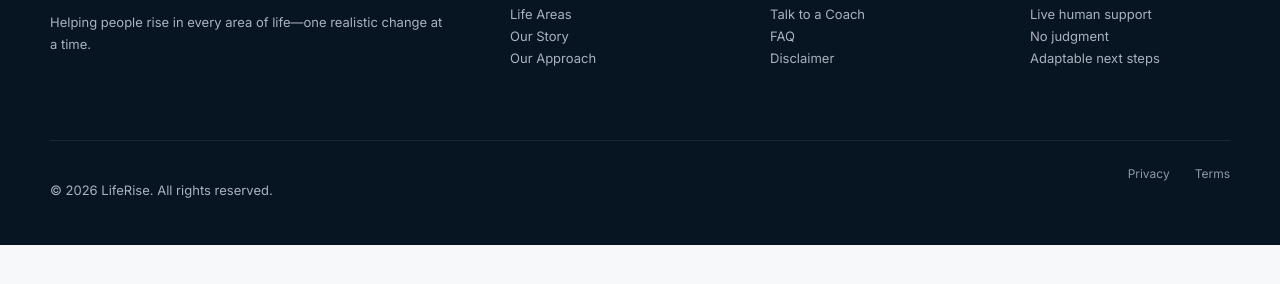
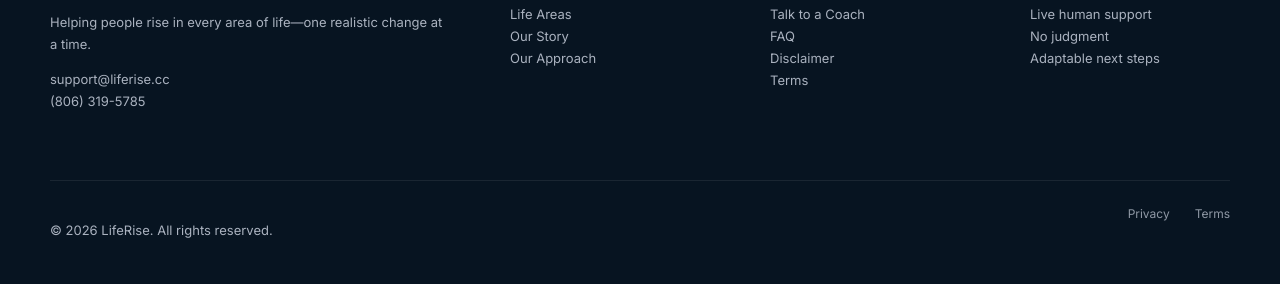
Before and after one commit to jmjdasinger16-crypto/liferise.cc, a plain HTML site: page index.html in a window 1280 px wide. Shown: the part 6777-7061 px from the top of the page. Before the commit the page ends 7022 px from the top, so only its background shows below. Drawn offline with nearby package versions, Linux system fonts and the light colour scheme.

Commit message:
Add LifeRise contact information

```diff
--- a/index.html
+++ b/index.html
@@ -116,12 +116,12 @@
 
   <footer>
     <div class="wrap footer-grid">
-      <div class="footer-brand"><a class="brand footer-logo" href="index.html"><span class="brand-mark"><span></span></span><strong>LifeRise</strong></a><p>Helping people rise in every area of life—one realistic change at a time.</p></div>
+      <div class="footer-brand"><a class="brand footer-logo" href="index.html"><span class="brand-mark"><span></span></span><strong>LifeRise</strong></a><p>Helping people rise in every area of life—one realistic change at a time.</p><p><a href="mailto:support@liferise.cc">support@liferise.cc</a><br><a href="tel:+18063195785">(806) 319-5785</a></p></div>
       <div><h4>Explore</h4><ul><li><a href="areas.html">Life Areas</a></li><li><a href="about.html">Our Story</a></li><li><a href="#approach">Our Approach</a></li></ul></div>
-      <div><h4>Support</h4><ul><li><a href="contact.html">Talk to a Coach</a></li><li><a href="#faq">FAQ</a></li><li><a href="disclaimer.html">Disclaimer</a></li></ul></div>
+      <div><h4>Support</h4><ul><li><a href="contact.html">Talk to a Coach</a></li><li><a href="#faq">FAQ</a></li><li><a href="disclaimer.html">Disclaimer</a></li><li><a href="terms.html">Terms</a></li></ul></div>
       <div><h4>Our Promise</h4><ul><li>Live human support</li><li>No judgment</li><li>Adaptable next steps</li></ul></div>
     </div>
-    <div class="wrap copyright"><p>© 2026 LifeRise. All rights reserved.</p><div><a href="disclaimer.html">Privacy</a><a href="disclaimer.html">Terms</a></div></div>
+    <div class="wrap copyright"><p>© 2026 LifeRise. All rights reserved.</p><div><a href="disclaimer.html">Privacy</a><a href="terms.html">Terms</a></div></div>
   </footer>
   <script src="js/site.js"></script>
 </body>
```
